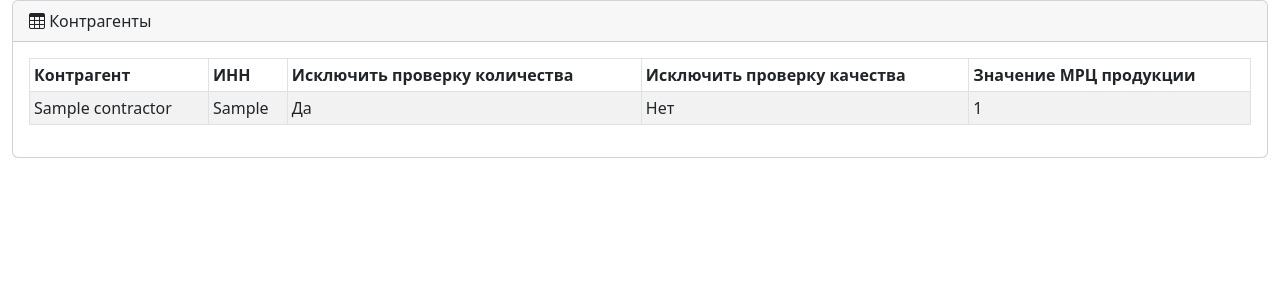
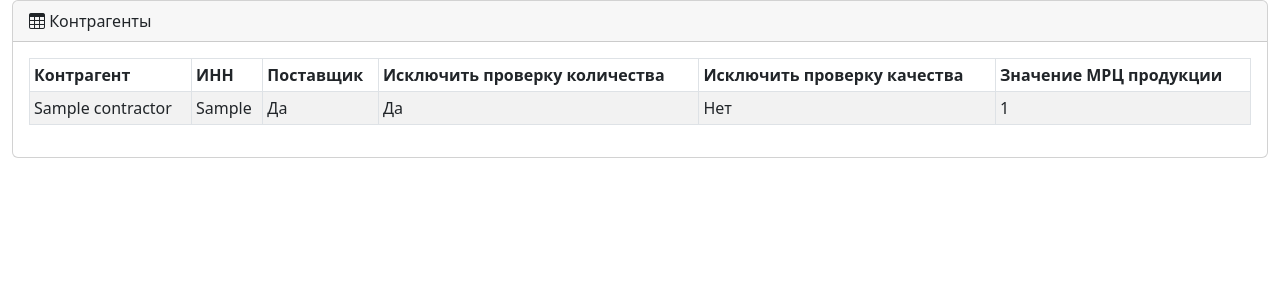
Before and after one commit to MyEternityOrg/marking, a Django app: page /sprt/contractors/ in a window 1280 px wide. Shown: the part 56-356 px from the top of the page. Run offline with Django 4.2, Linux system fonts and the light colour scheme; tables that the repository leaves empty hold one stand-in row (values such as "Sample post"); parts of the project's set-up code (start-up, migrations or seed data) failed here and were passed over; some libraries are stand-ins or nearby versions.

Commit message:
improvements for contractor filters

```diff
--- a/Main/filters.py
+++ b/Main/filters.py
@@ -35,7 +35,7 @@ class FilterWares(django_filters.FilterSet):
 class FilterDocumentsList(django_filters.FilterSet):
     document_date = DateFromToRangeFilter(label='Период:',
                                           widget=DateRangeWidget(attrs={'type': 'date', 'input_type': 'date'}))
-    contractor_guid = ModelChoiceFilter(queryset=ModelContractors.objects.all().order_by('contractor_name'),
+    contractor_guid = ModelChoiceFilter(queryset=ModelContractors.objects.filter(distributor=True),
                                         label='Контрагент', empty_label='---Контрагент---')
     document_status_id = ModelChoiceFilter(queryset=ModelDocumentStatuses.objects.all().order_by('status_id'),
                                            label='Статус', empty_label='---Статус---')
--- a/Main/models.py
+++ b/Main/models.py
@@ -106,6 +106,7 @@ class ModelContractors(models.Model):
     contractor_guid = models.CharField(primary_key=True, db_column='guid', editable=False, default=uuid.uuid4(),
                                        max_length=64,
                                        verbose_name='GUID Контрагента')
+    distributor = models.BooleanField(default=False, verbose_name='Поставщик')
     contractor_name = models.CharField(max_length=150, verbose_name='Наименование')
     contractor_inn = models.CharField(max_length=32, verbose_name='ИНН')
     contractor_count_whitelist = models.IntegerField(default=0, verbose_name='Белый список по количеству')
@@ -114,6 +115,7 @@ class ModelContractors(models.Model):
 
     def __str__(self):
         return f'{self.contractor_name} [{self.contractor_inn}]'
+
 
     class Meta:
         db_table = 'contractors'
@@ -231,6 +233,7 @@ class ModelDocuments(models.Model):
     allowed_gray_zone = models.IntegerField(default=0, db_column='allowed_grayzone',
                                             verbose_name='Разрешена серая зона')
 
+
     class Meta:
         db_table = 'documents'
         managed = False
@@ -267,8 +270,8 @@ class ModelWares(models.Model):
                                   'ware_guid',
                                   'ware_code',
                                   'ware_name',
-                                  'marked').\
-            annotate(ware_data=Max('ware_data'), lvl1_qty=Max('lvl1_qty')).\
+                                  'marked'). \
+            annotate(ware_data=Max('ware_data'), lvl1_qty=Max('lvl1_qty')). \
             order_by('ware_code')
 
     class Meta:
--- a/Main/templates/Main/sprt_list_contractors.html
+++ b/Main/templates/Main/sprt_list_contractors.html
@@ -30,6 +30,7 @@
                     <tr>
                         <th scope="col">Контрагент</th>
                         <th scope="col">ИНН</th>
+                        <th scope="col">Поставщик</th>
                         <th scope="col">Исключить проверку количества</th>
                         <th scope="col">Исключить проверку качества</th>
                         <th scope="col">Значение МРЦ продукции</th>
@@ -41,6 +42,7 @@
                             data-href="#">
                             <td>{{ item.contractor_name }}</td>
                             <td>{{ item.contractor_inn }}</td>
+                            <td>{% if not item.distributor %} Нет {% else %} Да {% endif %}</td>
                             <td>{% if not item.contractor_count_whitelist %} Нет {% else %} Да {% endif %}</td>
                             <td>{% if item.contractor_quality_whitelist %} Нет {% else %} Да {% endif %}</td>
                             <td>{{ item.contractor_mrc_minimal }}</td>
```
